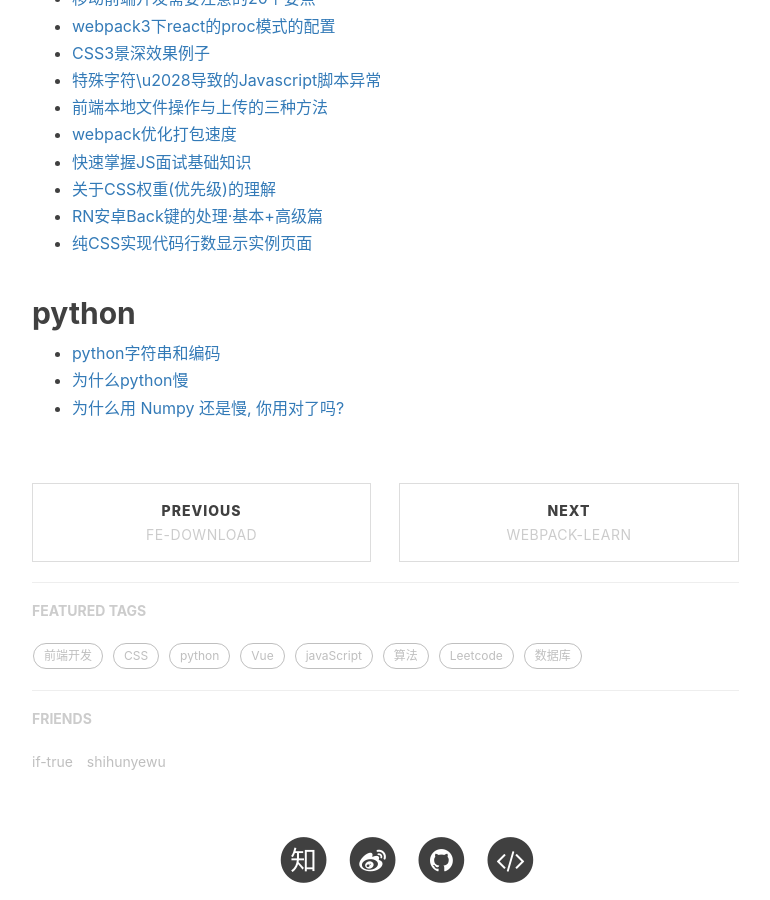
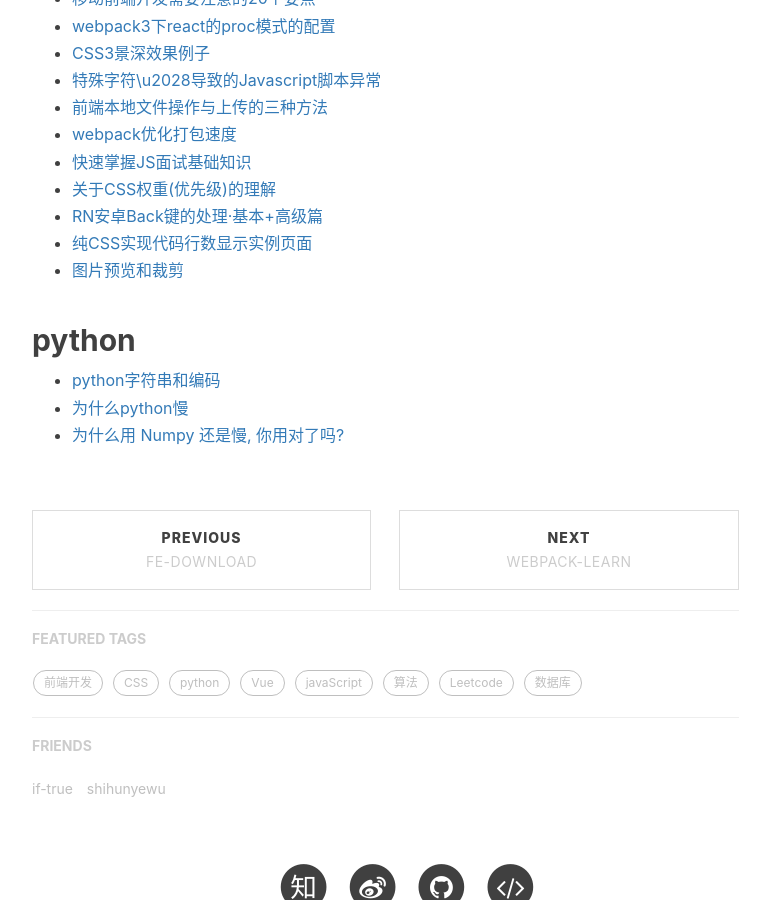
Before and after one commit to mickey0524/mickey0524.github.io, a Jekyll site: the page built from _posts/2017-10-20-superior-article.md, in a window 1280 px wide and 900 px high, scrolled down 952 px. Shown: the whole window, without its empty margins (233-1003 px from the left). Built offline with Jekyll 4.4.1, drawn with Linux system fonts in a browser that asks for light colours; nearby versions of some CDN libraries; comment, search, counter and statistics services are not loaded.

Commit message:
feat(前端): 增加图片预览和裁剪

```diff
--- a/_posts/2017-10-20-superior-article.md
+++ b/_posts/2017-10-20-superior-article.md
@@ -32,6 +32,7 @@ tags:
 * [关于CSS权重(优先级)的理解](http://chenhaizhou.github.io/2015/01/16/css-weight.html)
 * [RN安卓Back键的处理·基本+高级篇](http://bbs.reactnative.cn/topic/480/%E5%AE%89%E5%8D%93back%E9%94%AE%E7%9A%84%E5%A4%84%E7%90%86-%E5%9F%BA%E6%9C%AC-%E9%AB%98%E7%BA%A7%E7%AF%87)
 * [纯CSS实现代码行数显示实例页面](http://www.zhangxinxu.com/study/201801/pure-css-line-number.html)
+* [图片预览和裁剪](https://www.itcodemonkey.com/article/2167.html)
 
 ## python
 
```
